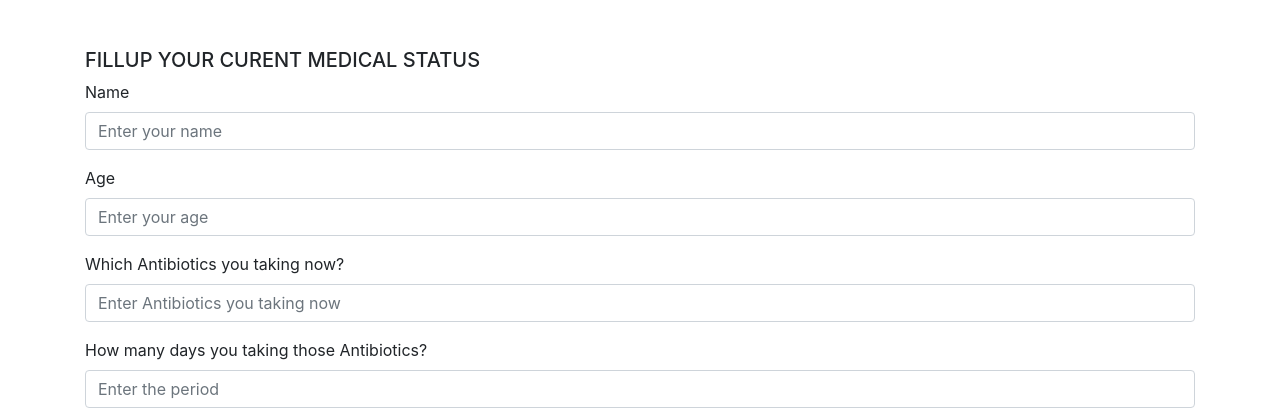
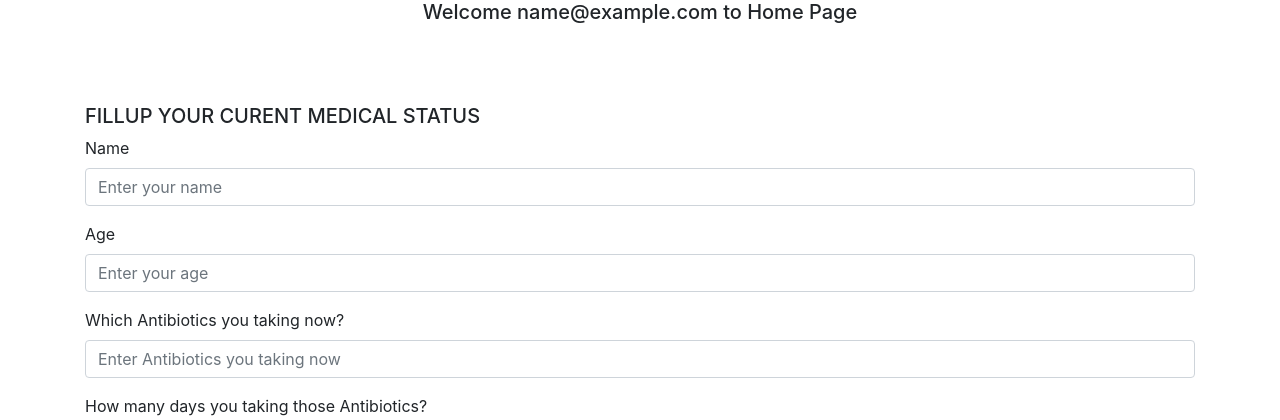
Before and after one commit to mainak487/final-project, a Flask app: template templates/home.html in a window 1280 px wide. Shown: the part 56-476 px from the top of the page. Run offline with Flask 2, Linux system fonts and the light colour scheme; the template is opened without the code that fills it: most values are stand-ins (such as "Sample title", 1, 10 or a date in 2020); some libraries are stand-ins or nearby versions.

Commit message:
Update home.html

```diff
--- a/templates/home.html
+++ b/templates/home.html
@@ -45,6 +45,7 @@
       </div>
     </nav>
   </div>
+  <h5 align="center">Welcome {{ email }} to Home Page</h5><br>
 
   <div class="container py-5">
     <form>
```
